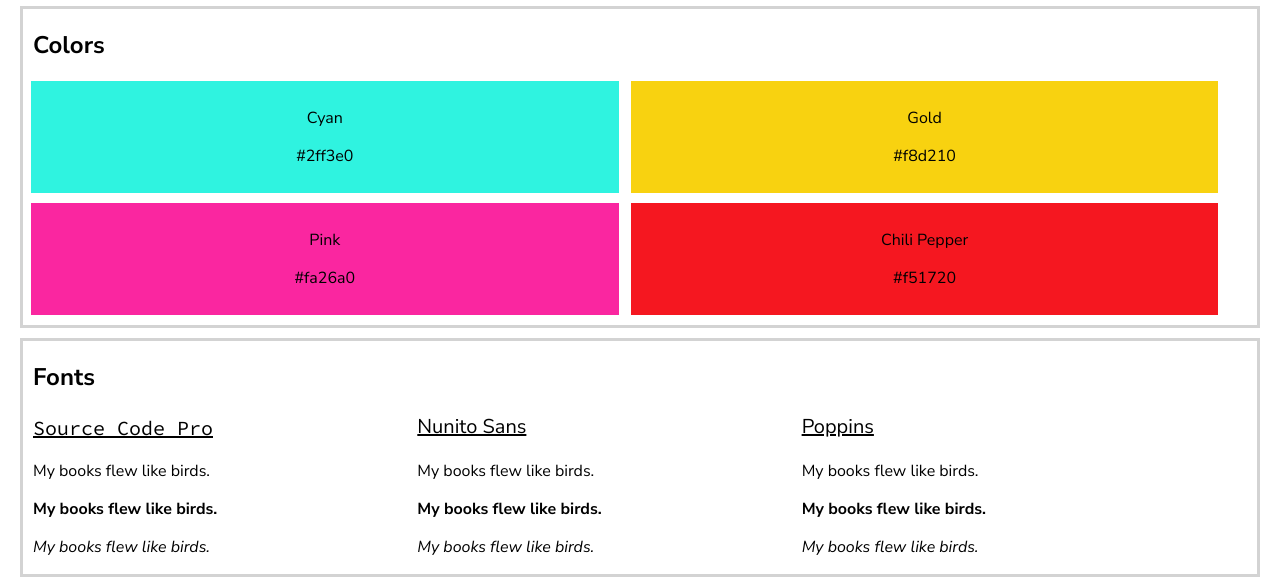
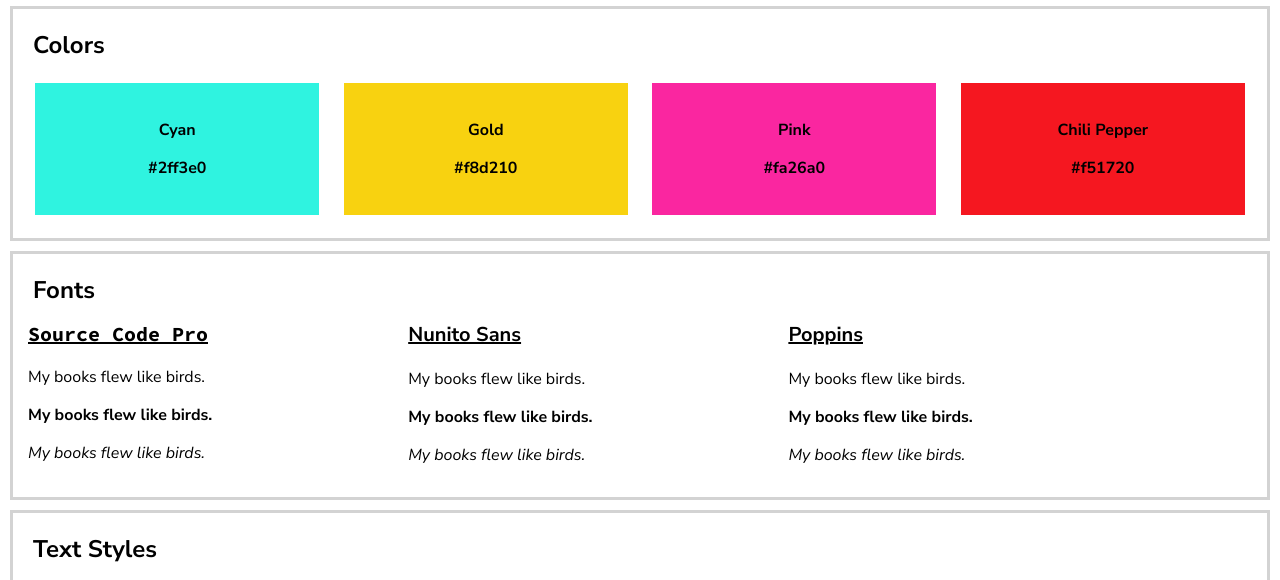
Before and after one commit to Lesego-S/design-style-guide, a plain HTML site: page index.html in a window 1280 px wide. Shown: the part 80-660 px from the top of the page. Drawn offline with Linux system fonts and the light colour scheme.

Commit message:
Implement desktop styles to color and font panels

```diff
--- a/styles.css
+++ b/styles.css
@@ -1,29 +1,40 @@
-/* Mobile-first base styles */
+/* Mobile styles */
 
 body {
-    font-family: 'Nunito Sans', sans-serif;
+  font-family: "Nunito Sans", sans-serif;
+  padding: 0;
+  margin: 0;
+}
+
+.container {
+  border: 3px solid #d3d3d3;
   margin: 10px;
+  padding: 10px;
 }
 
 #title {
   text-align: center;
 }
 
-.sub-title, .font-panel, .text-panel {
-    margin-left: 10px;
-}
-
-.container {
-    border: 3px solid #d3d3d3;
+.sub-title {
+  font-weight: bold;
+  text-align: left;
   margin: 10px;
 }
 
+.colors-container,
+.fonts-container {
+  display: flex;
+  flex-wrap: wrap;
+  justify-content: left;
+}
+
 .color-panel {
-    display: block;
-    width: 90%;
-    margin: 0px auto 10px auto;
+  width: 100%;
+  margin: 5px 0;
+  padding: 20px;
+  font-weight: bold;
   text-align: center;
-    padding: 10px;
 }
 
 .cyan {
@@ -42,16 +53,16 @@ body {
 }
 
 .font-panel {
-    width: 90%;
-}
-
-.font-panel h2 {
-    margin-bottom: 0;
+  width: 100%;
+  margin: 5px;
+  text-align: left;
 }
 
 .font-label {
+  margin-top: 0;
+  font-size: 20px;
+  font-weight: bold;
   text-decoration: underline;
-    font-size: 20px;
 }
 
 .regular {
@@ -67,15 +78,15 @@ body {
 }
 
 .nunito-sans {
-    font-family: 'Nunito Sans', sans-serif;
+  font-family: "Nunito Sans", sans-serif;
 }
 
 .source-code-pro {
-    font-family: 'Source Code Pro', monospace;
+  font-family: "Source Code Pro", monospace;
 }
 
 .poppins {
-    font-family: 'Poppins', sans-serif;
+  font-family: "Poppins", sans-serif;
 }
 
 .regular {
@@ -91,55 +102,62 @@ body {
 }
 
 .nunito-sans {
-  font-family: 'Nunito Sans', sans-serif;
+  font-family: "Nunito Sans", sans-serif;
 }
 
 .source-code-pro {
-  font-family: 'Source Code Pro', monospace;
+  font-family: "Source Code Pro", monospace;
 }
 
 .poppins {
-  font-family: 'Poppins', sans-serif;
+  font-family: "Poppins", sans-serif;
 }
 
 .text-panel h1 {
   font-weight: 700;
   font-size: 32px;
-    font-family: 'Nunito Sans', sans-serif;
+  font-family: "Nunito Sans", sans-serif;
 }
 
 .text-panel h2 {
   font-weight: 500;
   font-size: 18px;
-    font-family: 'Poppins', sans-serif;
+  font-family: "Poppins", sans-serif;
 }
 
 .text-panel p {
   font-weight: 400;
   font-size: 14px;
-    font-family: 'Poppins', sans-serif;
+  font-family: "Poppins", sans-serif;
 }
 
-/* Tablet (min-width: 768px) */
+/* Tablet Styles */
 
-@media screen and (min-width: 768px) {
-
-    .color-panel, .font-panel {
-        display: inline-block;
+@media (min-width: 768px) {
+  .colors-container {
+      flex-wrap: nowrap;
   }
 
   .color-panel {
-        width: 46%;
-        margin-left: 8px;
+      width: 50%;
+      margin: 1%;
   }
 
   .font-panel {
-        width: 30%;
+    width: 45%;
+  }
 
 }
 
-    .font-label {
-        margin-top: 0;
+/* Desktop Styles */
+
+@media (min-width: 1024px) {
+  .color-panel {
+    width: 23%;
   }
 
+
+  .font-panel {
+    width: 30%;
   }
+}
```
Lines whose indentation alone changed are shown as unchanged.
